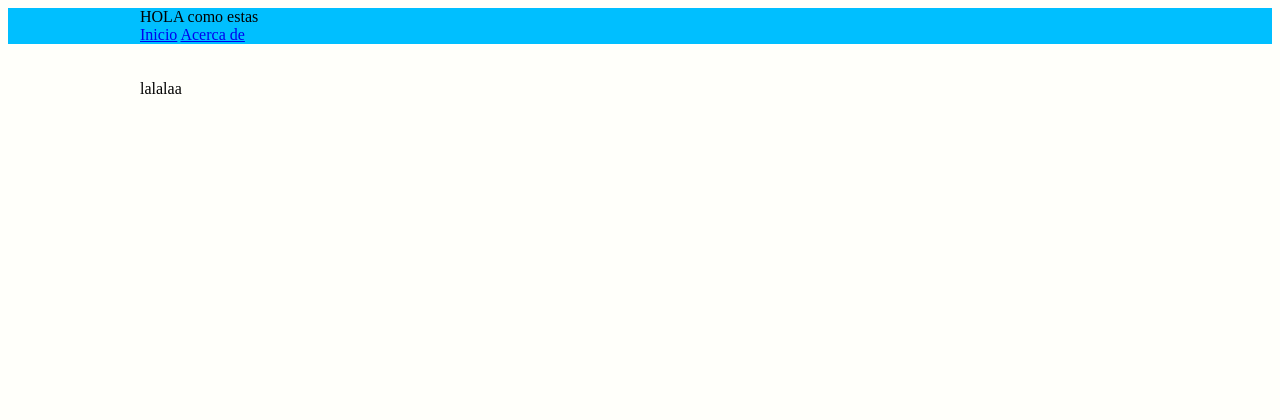
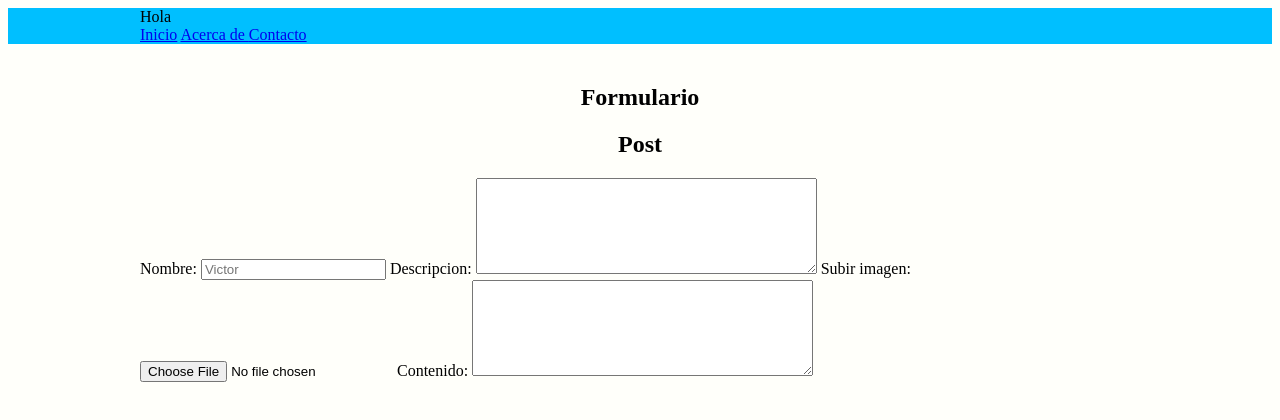
Before and after one commit to Victorlazaro12/Practica2, a plain HTML site: page index.html in a window 1280 px wide. Drawn offline with Linux system fonts and the light colour scheme.

Commit message:
Se le agrego el formulario al index

```diff
--- a/index.html
+++ b/index.html
@@ -9,21 +9,37 @@
      <body>
 
       <header>
-        <div class="wrapper"
-           <div class="Logo">
-           HOLA como estas
-          </div>
-          <div class="wrapper"
+        <div class="wrapper">
+              <div class="logo">Hola</div>
           <nav>
             <a href="#">Inicio</a>
             <a href="#">Acerca de </a>
+            <a href="#">Contacto</a>
           </nav>
-        </div>
       </div>
       </header>
+
       <section class="Contenido wrapper">
-        <p> lalalaa
-        </p>
+        <h1><center> Formulario<center></h1>
+          <h2><center>Post<center></h2>
+            <form class="formulario">
+              <div class="form title">
+              </div>
+              <div class="form wrap">
+
+                    <label for="nombre">Nombre:</label>
+                  <input type="text" placeholder="Victor "  id="nombre"required />
+
+
+                <label for="descripcion">Descripcion:</label>
+                   <textarea name="descripcion" cols="40" rows="6" required></textarea>
+  <label for="nombre">Subir imagen:</label>
+  <input type="file" id="myfile" name="myfile" class="rm-input" onchange="selectedFile();"/></li>
+
+                   <label for="contenido">Contenido:</label>
+                      <textarea name="contenido" cols="40" rows="6" required></textarea>
+              </div>
+            </form>
         <section>
 
      </body>
```
